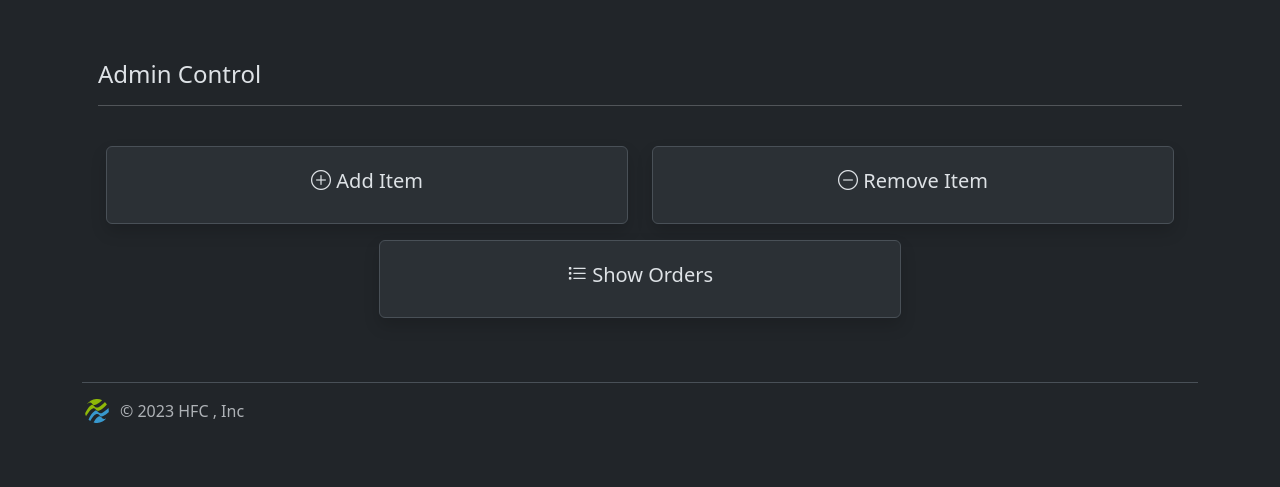
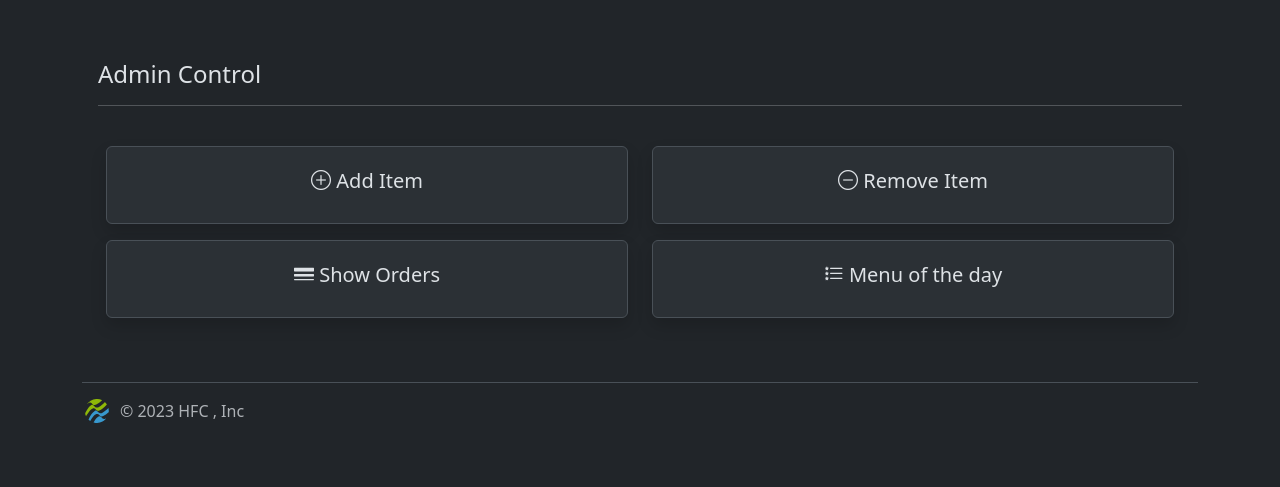
Before and after one commit to dhanushA6/HotelTakeAway, a Flask app: page /admin in a window 1280 px wide. Shown: the part 596-1083 px from the top of the page. Run offline with Flask 3, Linux system fonts and the light colour scheme.

Commit message:
Menu of the day option added to admin

```diff
--- a/templates/admin.html
+++ b/templates/admin.html
@@ -14,13 +14,13 @@
         <hr class="mb-4">
     </div>
     <div class="row justify-content-center px-4">
-        {% for i in ['Add Item', 'Remove Item', 'Show Orders'] %}
+        {% for i in ['Add Item', 'Remove Item', 'Show Orders', 'Menu of the day'] %}
         <div class="col-lg-6 mb-3">
             <div class="card btn bg-body-tertiary h-100 border shadow">
                 <div class="card-body px-4">
                     <div class="text-center">
                         <h5 class="fw-normal">
-                            <i class="bi {% if i == 'Add Item' %} bi-plus-circle {% elif i == 'Remove Item' %} bi-dash-circle {% elif i == 'Update Item' %} bi-arrow-repeat {% elif i == 'Show Orders' %} bi-list-task {% endif %}"></i>
+                            <i class="bi {% if i == 'Add Item' %} bi-plus-circle {% elif i == 'Remove Item' %} bi-dash-circle {% elif i == 'Update Item' %} bi-arrow-repeat {% elif i == 'Show Orders' %} bi-border-width {% elif i == 'Menu of the day' %}bi-list-stars{% endif %}"></i>
                             {{i}}
                         </h5>
                     </div>
```
Also changed, not shown: static/products/breakfast/Double_Omlette.jpg (deleted).
